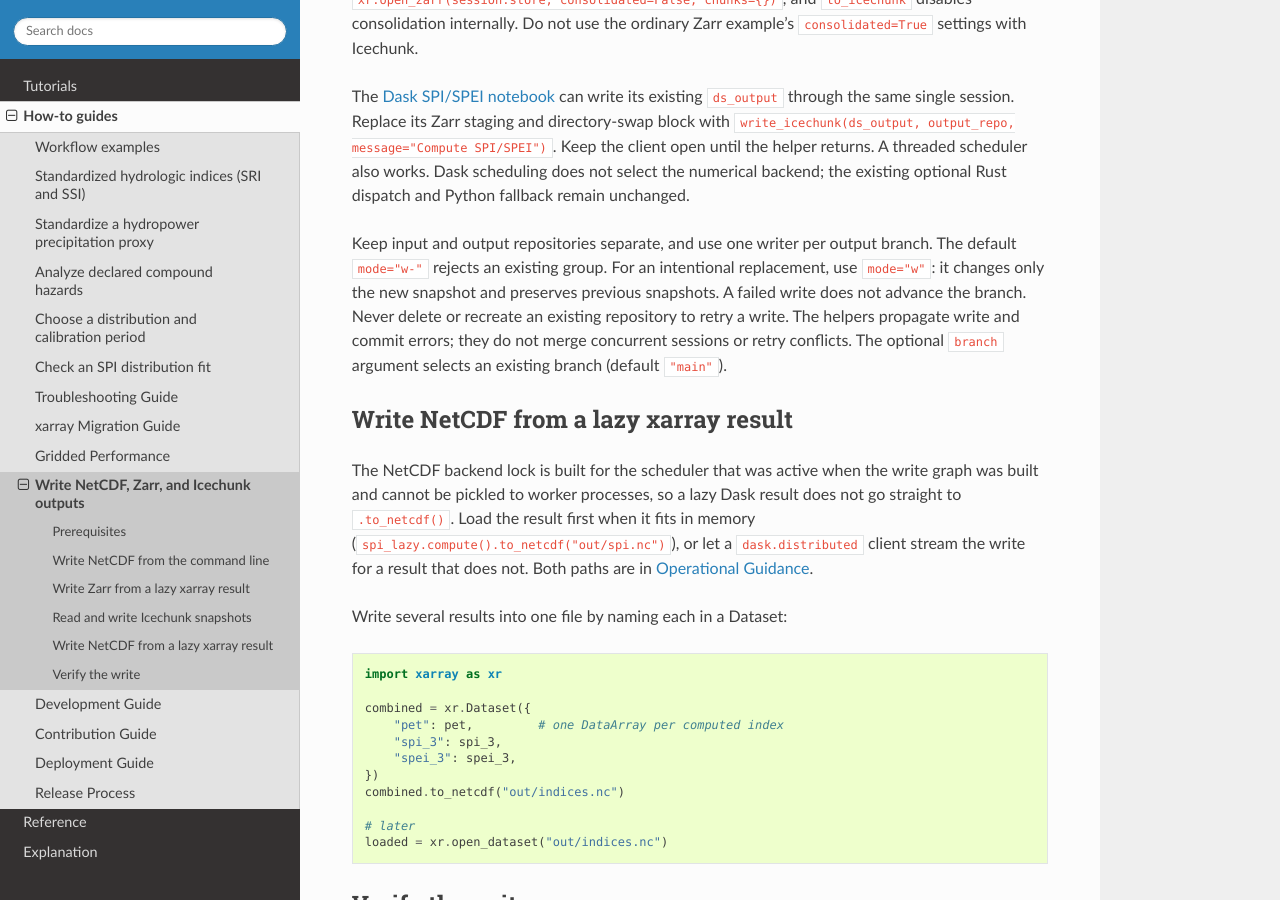
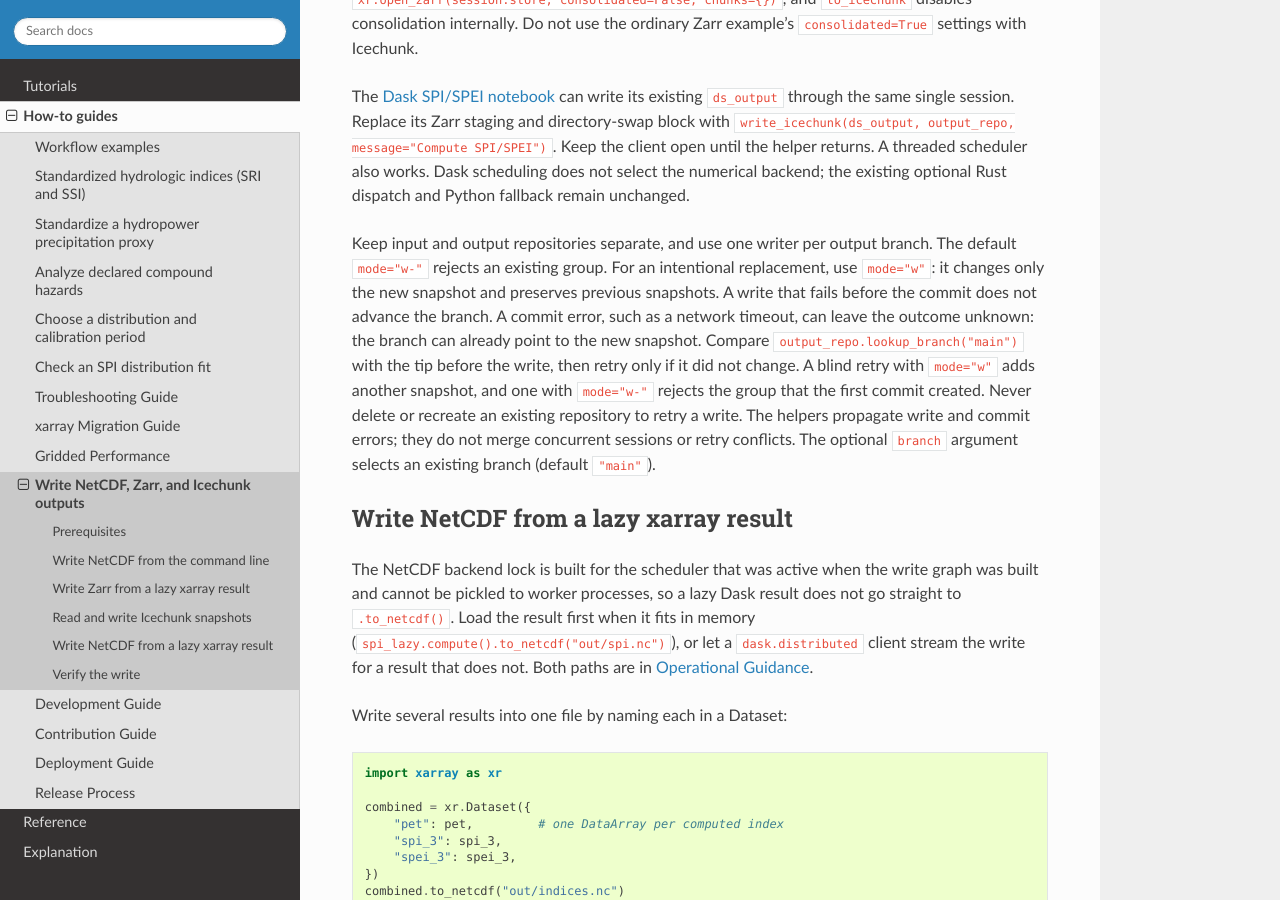
Before and after one commit to monocongo/climate_indices, a Sphinx documentation site: the page built from docs/writing-outputs.md, in a window 1280 px wide and 900 px high, scrolled down 2908 px. Built offline with Sphinx 7.4.7 and the Read the Docs theme 3.1.0, drawn with Linux system fonts in a browser that asks for light colours.

Commit message:
docs(icechunk): address review finding — qualify the failed-write guarantee
Only a write that fails before the commit leaves the branch unchanged. A commit
error such as a timeout can leave the outcome unknown, so the changelog, the
how-to, and the write_icechunk docstring now tell callers to check the branch
tip before retrying.

Finding: PRRC_kwDOBZ3L8c8AAAABBLkyoA
Review-Anchor: https://github.com/monocongo/climate_indices/pull/1473#discussion_r4374213280

```diff
--- a/docs/writing-outputs.md
+++ b/docs/writing-outputs.md
@@ -160,9 +160,14 @@ Rust dispatch and Python fallback remain unchanged.
 Keep input and output repositories separate, and use one writer per output
 branch. The default `mode="w-"` rejects an existing group. For an intentional
 replacement, use `mode="w"`: it changes only the new snapshot and preserves
-previous snapshots. A failed write does not advance the branch. Never delete
-or recreate an existing repository to retry a write. The helpers propagate write
-and commit errors; they do not merge concurrent sessions or retry conflicts.
+previous snapshots. A write that fails before the commit does not advance the
+branch. A commit error, such as a network timeout, can leave the outcome unknown:
+the branch can already point to the new snapshot. Compare
+`output_repo.lookup_branch("main")` with the tip before the write, then retry
+only if it did not change. A blind retry with `mode="w"` adds another snapshot,
+and one with `mode="w-"` rejects the group that the first commit created. Never
+delete or recreate an existing repository to retry a write. The helpers propagate
+write and commit errors; they do not merge concurrent sessions or retry conflicts.
 The optional `branch` argument selects an existing branch (default `"main"`).
 
 ## Write NetCDF from a lazy xarray result
```
Also changed, not shown: CHANGELOG.md (+4 -2 lines), 1 other file.
